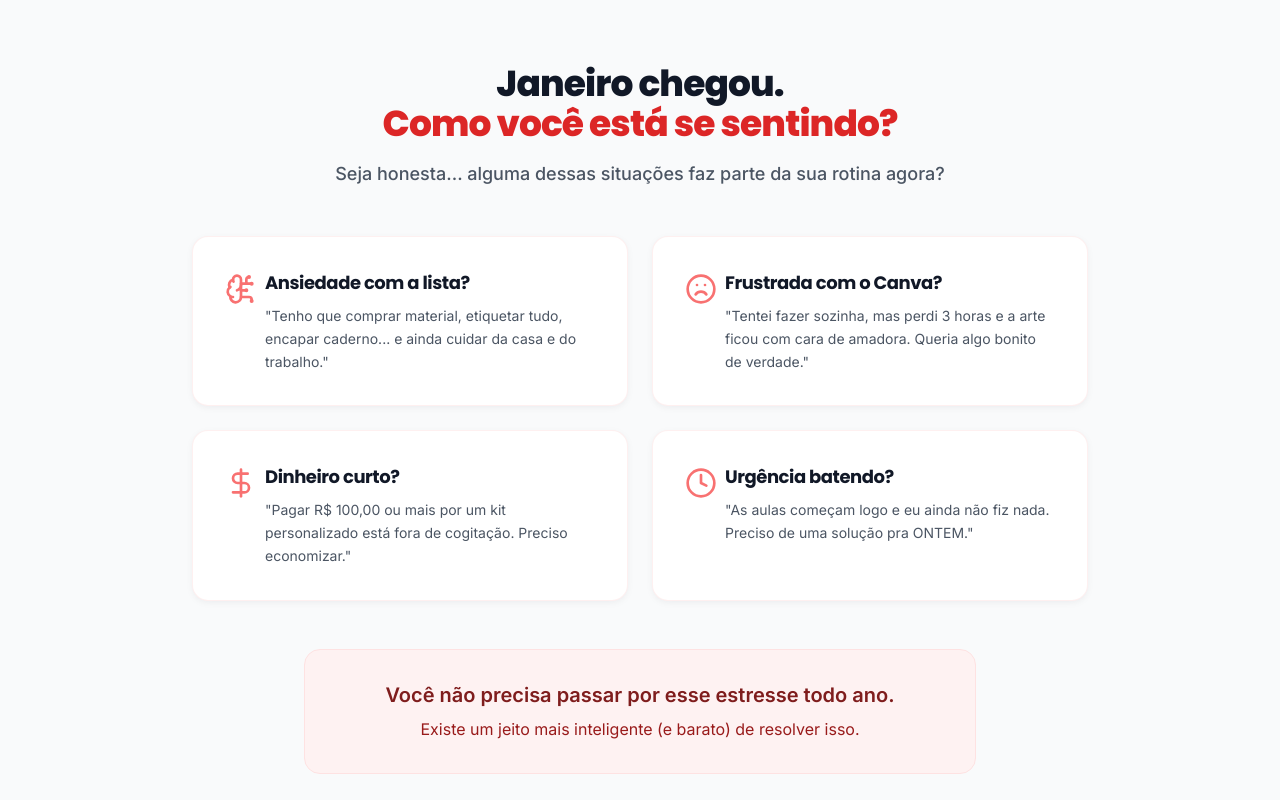
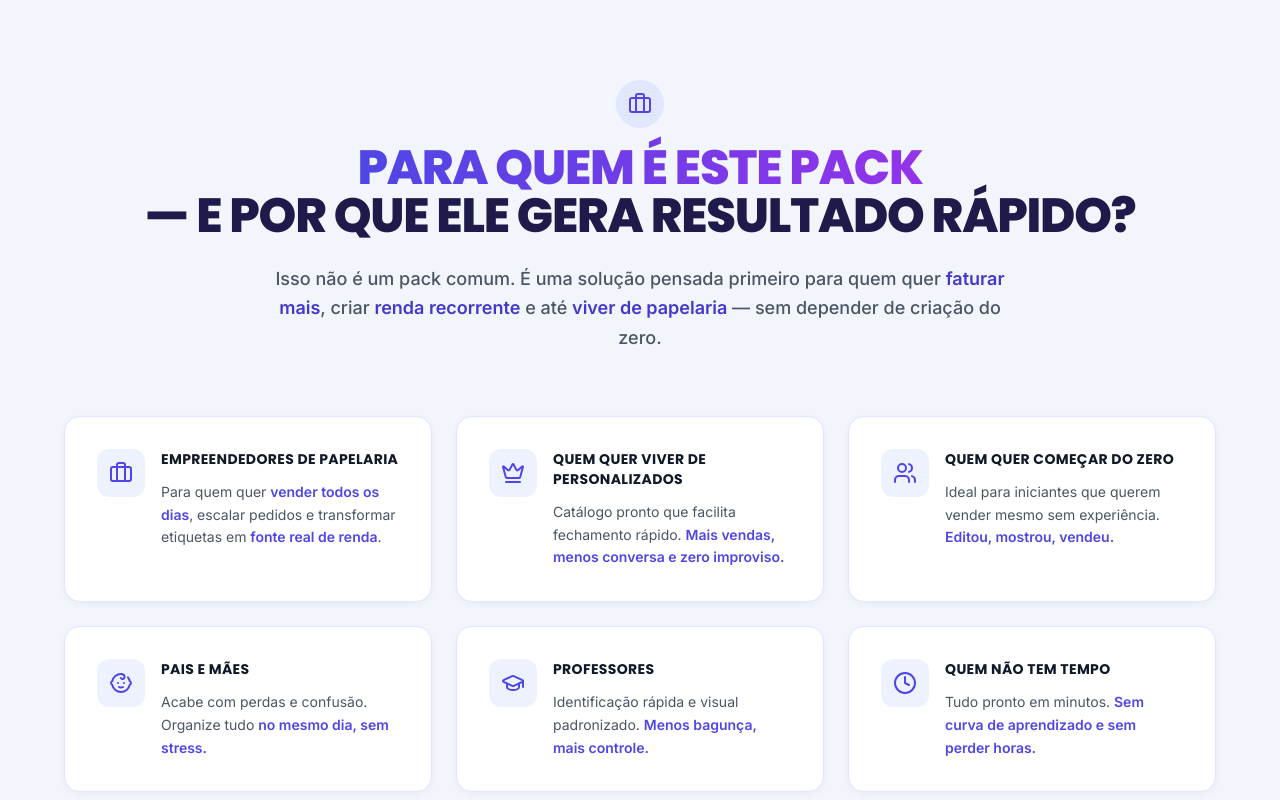
Before and after one commit to joaozinho01-ui/kitescolar2026, a React (Vite) app: page / in a window 1280 px wide. Shown: the part 800-1600 px from the top of the page. Built offline with nearby package versions, Linux system fonts and the light colour scheme; the HTML template or start-up script is replaced by a standard one.

Commit message:
feat: Introduce new landing page components including Hero, Target Audience, Bonus, and Pricing sections with an upsell modal.

```diff
--- a/src/components/BonusSection.tsx
+++ b/src/components/BonusSection.tsx
@@ -1,10 +1,11 @@
 import { Gift, ArrowRight } from 'lucide-react';
+import bonus1 from '@/assets/bonus.webp';
 
 const bonuses = [
     {
         title: "Pack Extra de Etiquetas",
         description: "Modelos variados para diferenciar seus produtos e encantar clientes.",
-        image: "https://etiquetaspersonalizaveis.com/assets/bonus-1-etiquetas-CxQfh3Zo.webp",
+        image: bonus1,
         tag: "Exclusivo Premium"
     },
     {
--- a/src/components/HeroSection.tsx
+++ b/src/components/HeroSection.tsx
@@ -25,7 +25,7 @@ const HeroSection = () => {
           <div className="text-center lg:text-left">
             <h1 className="text-3xl sm:text-4xl md:text-5xl lg:text-6xl font-extrabold text-primary-foreground leading-tight mb-4 tracking-tight">
               Volta às aulas <br className="hidden lg:block" />
-              <span className="text-yellow-400 underline decoration-wavy decoration-2 underline-offset-4">sem estresse e gastando pouco.</span>
+              <span className="text-yellow-400">sem estresse e gastando pouco.</span>
             </h1>
 
             {/* Mobile Image (Visible only on mobile/tablet) */}
--- a/src/components/PricingSection.tsx
+++ b/src/components/PricingSection.tsx
@@ -82,7 +82,7 @@ const PricingSection = () => {
             {/* Selo flutuante */}
             <div className="absolute -top-5 left-1/2 transform -translate-x-1/2 bg-gradient-to-r from-orange-500 to-yellow-500 text-white px-6 py-2 rounded-full font-bold text-sm uppercase tracking-wide shadow-lg flex items-center gap-2 whitespace-nowrap animate-pulse">
               <Star className="w-4 h-4 fill-white" />
-              MÃES RECOMENDAM
+              MAIS VENDIDO
             </div>
 
             <div className="text-center mb-6 mt-4">
--- /dev/null
+++ b/src/components/TargetAudienceSection.tsx
@@ -0,0 +1,83 @@
+import { Briefcase, Crown, Users, Baby, GraduationCap, Clock } from 'lucide-react';
+
+const audience = [
+    {
+        icon: Briefcase,
+        title: "EMPREENDEDORES DE PAPELARIA",
+        desc: "Para quem quer <span class='text-indigo-600 font-bold'>vender todos os dias</span>, escalar pedidos e transformar etiquetas em <span class='text-indigo-600 font-bold'>fonte real de renda</span>."
+    },
+    {
+        icon: Crown,
+        title: "QUEM QUER VIVER DE PERSONALIZADOS",
+        desc: "Catálogo pronto que facilita fechamento rápido. <span class='text-indigo-600 font-bold'>Mais vendas, menos conversa e zero improviso.</span>"
+    },
+    {
+        icon: Users,
+        title: "QUEM QUER COMEÇAR DO ZERO",
+        desc: "Ideal para iniciantes que querem vender mesmo sem experiência. <span class='text-indigo-600 font-bold'>Editou, mostrou, vendeu.</span>"
+    },
+    {
+        icon: Baby,
+        title: "PAIS E MÃES",
+        desc: "Acabe com perdas e confusão. Organize tudo <span class='text-indigo-600 font-bold'>no mesmo dia, sem stress.</span>"
+    },
+    {
+        icon: GraduationCap,
+        title: "PROFESSORES",
+        desc: "Identificação rápida e visual padronizado. <span class='text-indigo-600 font-bold'>Menos bagunça, mais controle.</span>"
+    },
+    {
+        icon: Clock,
+        title: "QUEM NÃO TEM TEMPO",
+        desc: "Tudo pronto em minutos. <span class='text-indigo-600 font-bold'>Sem curva de aprendizado e sem perder horas.</span>"
+    }
+];
+
+const TargetAudienceSection = () => {
+    return (
+        <section className="py-20 bg-indigo-50/50 relative overflow-hidden">
+
+            <div className="container mx-auto px-4 relative z-10">
+
+                <div className="text-center mb-16">
+                    <div className="flex items-center justify-center gap-2 mb-4">
+                        <div className="bg-indigo-100 p-3 rounded-full">
+                            <Briefcase className="w-6 h-6 text-indigo-600" />
+                        </div>
+                    </div>
+                    <h2 className="text-3xl md:text-5xl font-extrabold uppercase tracking-tight mb-6 text-indigo-950">
+                        <span className="text-transparent bg-clip-text bg-gradient-to-r from-indigo-600 to-purple-600">Para quem é este pack</span> <br />
+                        <span>— e por que ele gera resultado rápido?</span>
+                    </h2>
+                    <p className="text-lg text-gray-600 max-w-3xl mx-auto leading-relaxed font-medium">
+                        Isso não é um pack comum. É uma solução pensada primeiro para quem quer <strong className="text-indigo-700">faturar mais</strong>, criar <strong className="text-indigo-700">renda recorrente</strong> e até <strong className="text-indigo-700">viver de papelaria</strong> — sem depender de criação do zero.
+                    </p>
+                </div>
+
+                <div className="grid md:grid-cols-2 lg:grid-cols-3 gap-6 max-w-6xl mx-auto">
+                    {audience.map((item, index) => (
+                        <div key={index} className="bg-white border border-indigo-100 p-8 rounded-2xl shadow-sm hover:shadow-xl hover:border-indigo-200 transition-all duration-300 group">
+                            <div className="flex items-start gap-4">
+                                <div className="bg-indigo-50 p-3 rounded-xl group-hover:bg-indigo-100 transition-colors">
+                                    <item.icon className="w-6 h-6 text-indigo-600" />
+                                </div>
+                                <div>
+                                    <h3 className="font-bold text-gray-900 uppercase text-sm tracking-wide mb-3 group-hover:text-indigo-700 transition-colors">
+                                        {item.title}
+                                    </h3>
+                                    <p
+                                        className="text-gray-600 text-sm leading-relaxed"
+                                        dangerouslySetInnerHTML={{ __html: item.desc }}
+                                    />
+                                </div>
+                            </div>
+                        </div>
+                    ))}
+                </div>
+
+            </div>
+        </section>
+    );
+};
+
+export default TargetAudienceSection;
--- a/src/pages/Index.tsx
+++ b/src/pages/Index.tsx
@@ -1,17 +1,18 @@
 import { Suspense, lazy } from 'react';
 import HeroSection from '@/components/HeroSection';
-import ProblemSection from '@/components/ProblemSection';
+
 
 // Lazy load below-the-fold content to improve initial load time
+const TargetAudienceSection = lazy(() => import('@/components/TargetAudienceSection'));
 const SolutionSection = lazy(() => import('@/components/SolutionSection'));
 const ProductSection = lazy(() => import('@/components/ProductSection'));
-const DifferentialsSection = lazy(() => import('@/components/DifferentialsSection'));
+
 const BenefitsSection = lazy(() => import('@/components/BenefitsSection'));
 const TestimonialsSection = lazy(() => import('@/components/TestimonialsSection'));
 const PricingSection = lazy(() => import('@/components/PricingSection'));
 const GuaranteeSection = lazy(() => import('@/components/GuaranteeSection'));
 const FAQSection = lazy(() => import('@/components/FAQSection'));
-const UrgencySection = lazy(() => import('@/components/UrgencySection'));
+
 const Footer = lazy(() => import('@/components/Footer'));
 const StickyCTA = lazy(() => import('@/components/StickyCTA'));
 const BonusSection = lazy(() => import('@/components/BonusSection'));
@@ -22,8 +23,10 @@ const Index = () => {
       {/* 1. Hero - Impacto Imediato (Eager Load) */}
       <HeroSection />
 
-      {/* 2. Identificação do Problema (Eager Load) */}
-      <ProblemSection />
+      {/* 2. Para Quem É (Target Audience) */}
+      <Suspense fallback={<div className="h-96 bg-slate-950" />}>
+        <TargetAudienceSection />
+      </Suspense>
 
       <Suspense fallback={<div className="h-screen bg-gray-50" />}>
         {/* 3. Visão de Solução */}
@@ -32,8 +35,7 @@ const Index = () => {
         {/* 4. Apresentação da Oferta */}
         <ProductSection />
 
-        {/* 5. Diferencial */}
-        <DifferentialsSection />
+
 
         {/* 6. Benefícios + Recursos */}
         <BenefitsSection />
@@ -53,9 +55,6 @@ const Index = () => {
         {/* 10. FAQ */}
         <FAQSection />
 
-        {/* 11. Urgência */}
-        <UrgencySection />
-
         {/* 14. Rodapé */}
         <Footer />
 
```
